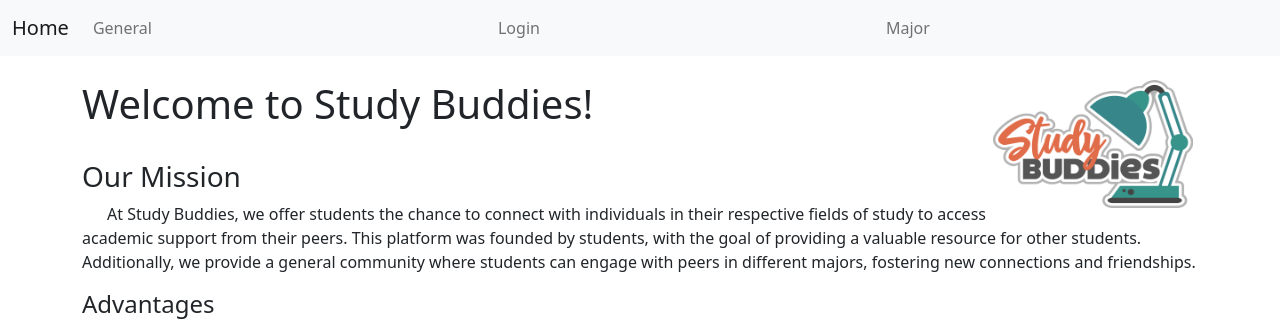
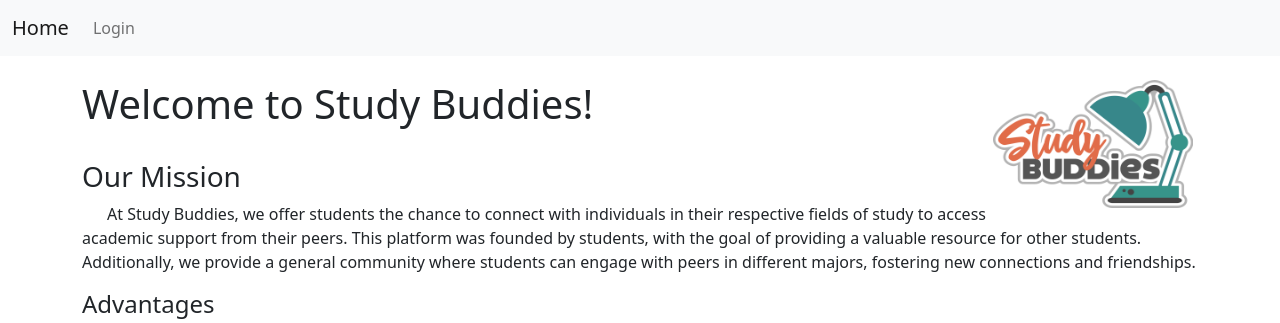
Before and after one commit to JensenLobo/StudyBuddies, a Flask app: page / in a window 1280 px wide. Shown: the top 323 px of the page. Run offline with Flask 3, Linux system fonts and the light colour scheme.

Commit message:
made changes to navbar

```diff
--- a/templates/_layout.html
+++ b/templates/_layout.html
@@ -1,28 +1,34 @@
 <!DOCTYPE html>
 <html lang="en">
+
   <head>
     <meta charset="UTF-8">
     <meta http-equiv="X-UA-Compatible" content="IE=edge">
     <meta name="viewport" content="width=device-width, initial-scale=1.0">
     <link rel="stylesheet" href="static/styles.css">
-  <link href="https://cdn.jsdelivr.net/npm/bootstrap@5.1.3/dist/css/bootstrap.min.css" rel="stylesheet" integrity="sha384-1BmE4kWBq78iYhFldvKuhfTAU6auU8tT94WrHftjDbrCEXSU1oBoqyl2QvZ6jIW3" crossorigin="anonymous">
-  <script defer src="https://cdn.jsdelivr.net/npm/bootstrap@5.1.3/dist/js/bootstrap.bundle.min.js" integrity="sha384-ka7Sk0Gln4gmtz2MlQnikT1wXgYsOg+OMhuP+IlRH9sENBO0LRn5q+8nbTov4+1p" crossorigin="anonymous"></script>
+    <link href="https://cdn.jsdelivr.net/npm/bootstrap@5.1.3/dist/css/bootstrap.min.css" rel="stylesheet"
+      integrity="sha384-1BmE4kWBq78iYhFldvKuhfTAU6auU8tT94WrHftjDbrCEXSU1oBoqyl2QvZ6jIW3" crossorigin="anonymous">
+    <script defer src="https://cdn.jsdelivr.net/npm/bootstrap@5.1.3/dist/js/bootstrap.bundle.min.js"
+      integrity="sha384-ka7Sk0Gln4gmtz2MlQnikT1wXgYsOg+OMhuP+IlRH9sENBO0LRn5q+8nbTov4+1p"
+      crossorigin="anonymous"></script>
     <title>{% block title %}{% endblock %}</title>
   </head>
+
   <body>
     <nav class="navbar navbar-expand-lg navbar-light bg-light">
       <div class="container-fluid">
         <a class="navbar-brand" href="/">Home</a>
-      <button class="navbar-toggler" type="button" data-bs-toggle="collapse" data-bs-target="#navbarSupportedContent" aria-controls="navbarSupportedContent" aria-expanded="false" aria-label="Toggle navigation">
+        <button class="navbar-toggler" type="button" data-bs-toggle="collapse" data-bs-target="#navbarSupportedContent"
+          aria-controls="navbarSupportedContent" aria-expanded="false" aria-label="Toggle navigation">
           <span class="navbar-toggler-icon"></span>
         </button>
-      <div class="collapse navbar-collapse" id="navbarSupportedContent">
+        <!-- <div class="collapse navbar-collapse" id="navbarSupportedContent">
         <ul class="navbar-nav me-auto mb-2 mb-lg-0">
           <li class="nav-item">
             <a class="nav-link{% if list_movies_active %} active{% endif %}" href="/general">General</a>
           </li>
         </ul>
-      </div>
+      </div> -->
         <div class="collapse navbar-collapse" id="navbarSupportedContent">
           <ul class="navbar-nav me-auto mb-2 mb-lg-0">
             <li class="nav-item">
@@ -30,17 +36,20 @@
             </li>
           </ul>
         </div>
-      <div class="collapse navbar-collapse" id="navbarSupportedContent">
+        <!-- <div class="collapse navbar-collapse" id="navbarSupportedContent">
         <ul class="navbar-nav me-auto mb-2 mb-lg-0">
           <li class="nav-item">
             <a class="nav-link{% if list_movies_active %} active{% endif %}" href="/major">Major</a>
           </li>
         </ul>
-      </div>
+      </div> -->
       </div>
     </nav>
+
     <div class="container pt-4">
       {% block body %}{% endblock %}
     </div>
+
   </body>
+
 </html>
```
Lines whose indentation alone changed are shown as unchanged.
